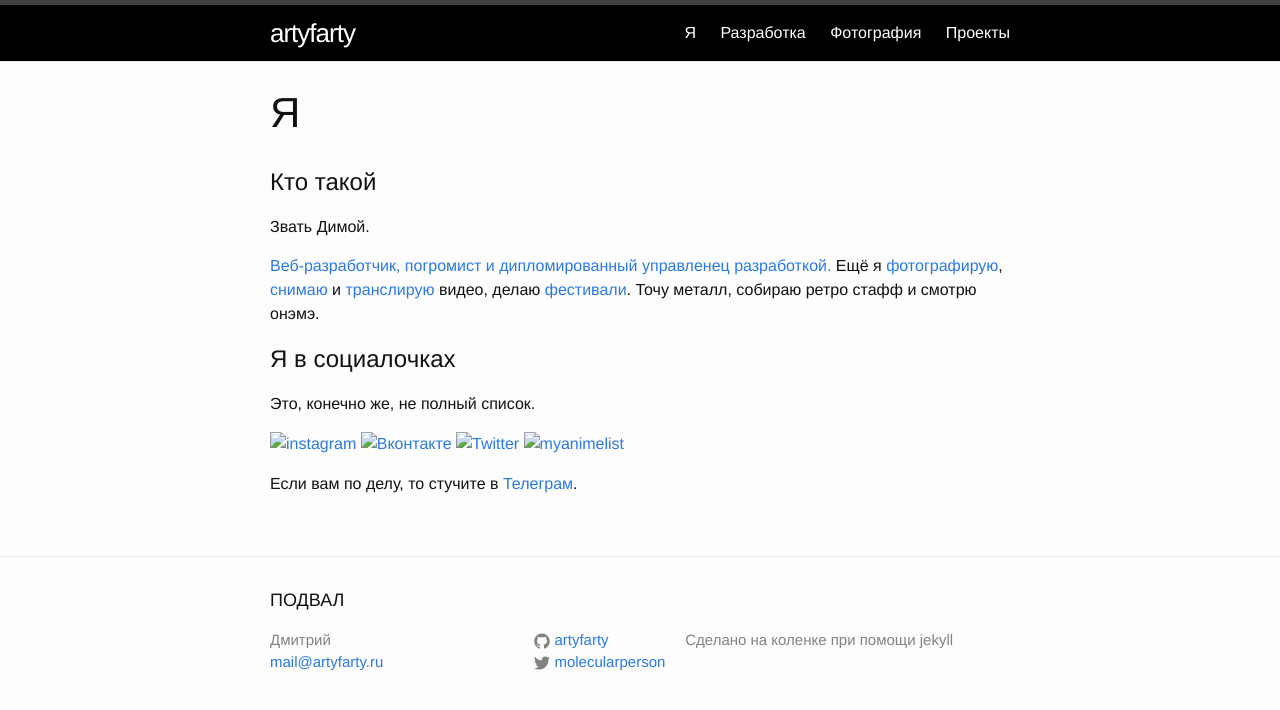
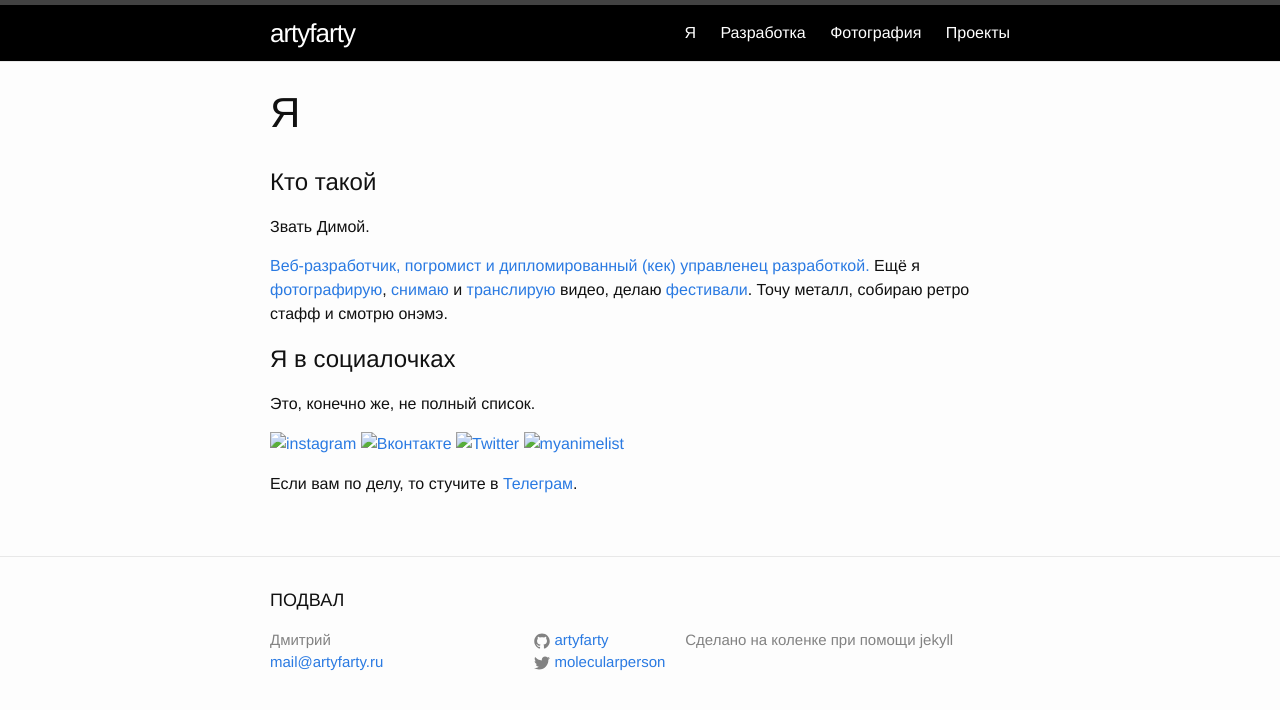
Before and after one commit to artyfarty/artyfartyio.github.io, a Jekyll site: the page built from index.md, in a window 1280 px wide. Shown: the top 710 px of the page. Built offline with Jekyll 4.4.1, drawn with Linux system fonts in a browser that asks for light colours.

Commit message:
Update index.md

```diff
--- a/index.md
+++ b/index.md
@@ -8,7 +8,7 @@ permalink: /
 # Кто такой
 Звать Димой.
 
-<a href="https://career.habr.com/artyfarty">Веб-разработчик, погромист и дипломированный управленец разработкой.</a> Ещё я <a href="http://instagram.com/molecula" title="instagram">фотографирую</a>, <a href="https://www.youtube.com/channel/UCEfbYNDwwvHzfHuo3VAba2Q">снимаю</a> и <a href="https://www.youtube.com/channel/UCYPpar8eQ-Jt0W80s6keA2w">транслирую</a> видео, делаю <a href="https://vk.com/supersoniccon">фестивали</a>. Точу металл, собираю ретро стафф и смотрю онэмэ.
+<a href="https://career.habr.com/artyfarty">Веб-разработчик, погромист и дипломированный (кек) управленец разработкой.</a> Ещё я <a href="http://instagram.com/molecula" title="instagram">фотографирую</a>, <a href="https://www.youtube.com/channel/UCEfbYNDwwvHzfHuo3VAba2Q">снимаю</a> и <a href="https://www.youtube.com/channel/UCYPpar8eQ-Jt0W80s6keA2w">транслирую</a> видео, делаю <a href="https://vk.com/supersoniccon">фестивали</a>. Точу металл, собираю ретро стафф и смотрю онэмэ.
 
 # Я в социалочках
 Это, конечно же, не полный список.
```
